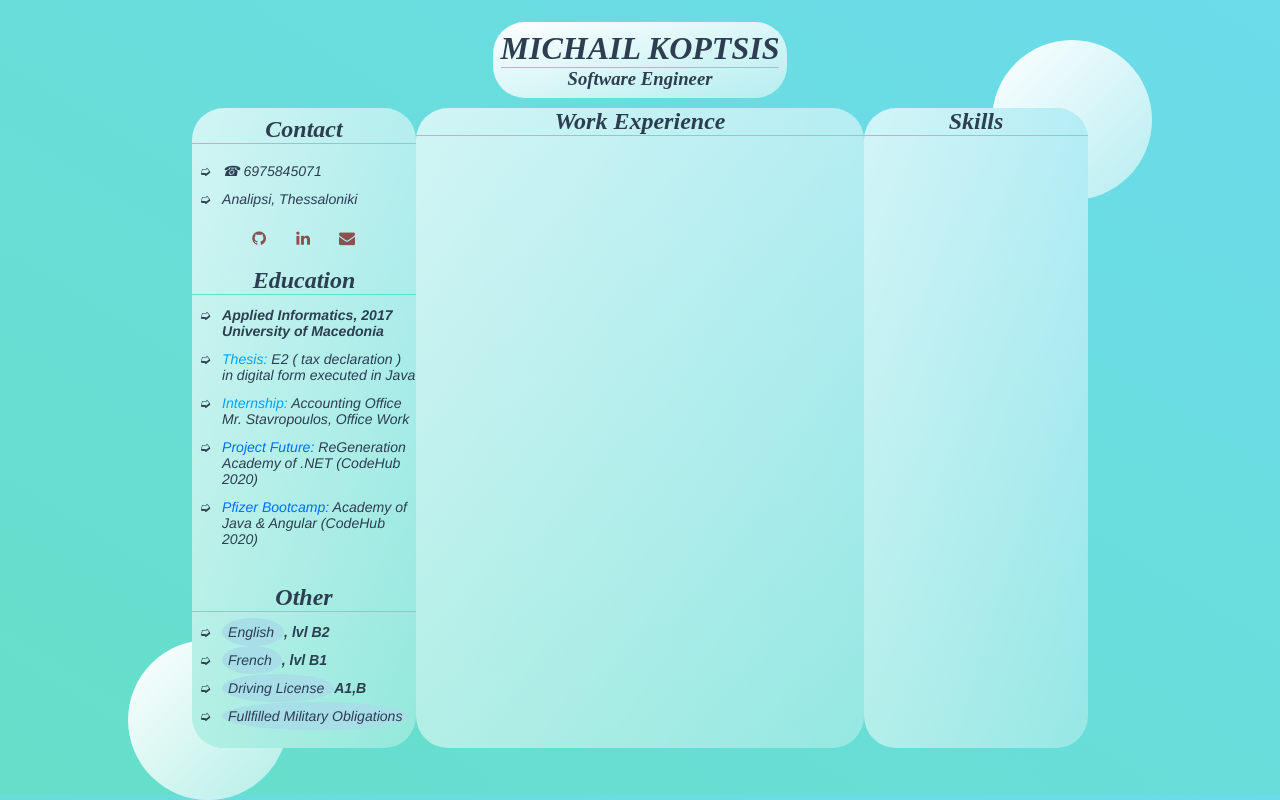
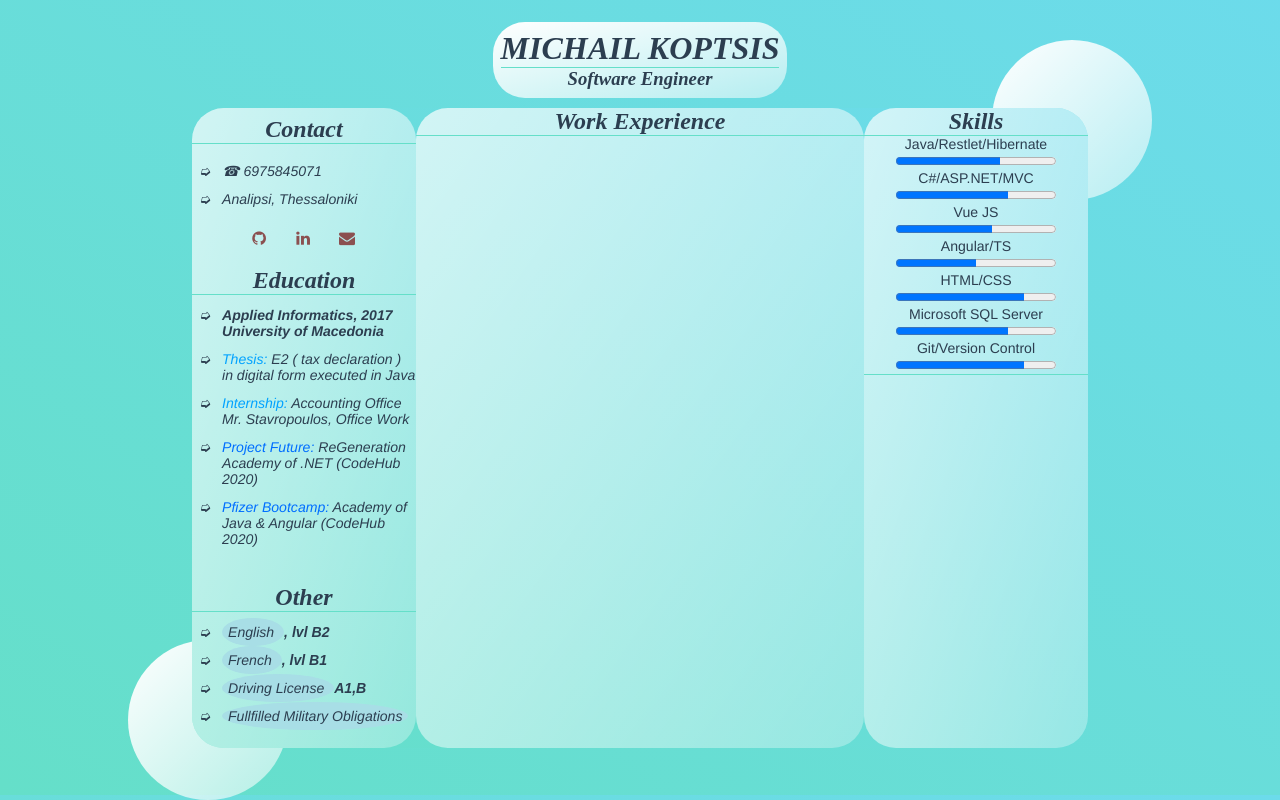
Before and after one commit to mixailkop10/My_CV, a Vue app: page / in a window 1280 px wide. Built offline with nearby package versions, Linux system fonts and the light colour scheme.

Commit message:
finish premier skills and style it

```diff
--- a/src/components/HomePage.vue
+++ b/src/components/HomePage.vue
@@ -112,6 +112,25 @@
       </div>
       <div class="skills">
         <h1>Skills</h1>
+        <div class="premier-skills">
+          <ul>
+            <p>Java/Restlet/Hibernate</p>
+            <progress id="file" value="65" max="100"></progress>
+            <p>C#/ASP.NET/MVC</p>
+            <progress id="file" value="70" max="100"></progress>
+            <p>Vue JS</p>
+            <progress id="file" value="60" max="100"></progress>
+            <p>Angular/TS</p>
+            <progress id="file" value="50" max="100"></progress>
+            <p>HTML/CSS</p>
+            <progress id="file" value="80" max="100"></progress>
+            <p>Microsoft SQL Server</p>
+            <progress id="file" value="70" max="100"></progress>
+            <p>Git/Version Control</p>
+            <progress id="file" value="80" max="100"></progress>
+          </ul>
+        </div>
+        <div class="secondary-skills"></div>
       </div>
     </section>
   </main>
@@ -198,6 +217,9 @@ h3 {
 }
 li {
   list-style-type: "➭   ";
+}
+p{
+    font-size: 0.88rem;
 }
 
 /* LEFT DIV */
@@ -299,6 +321,9 @@ li {
   );
   border-radius: 2rem;
 }
+.premier-skills{
+    border-bottom: 1px solid #65dfc9;
+}
 /* SOCIAL */
 .social-icons a {
   margin-left: 6px;
```
